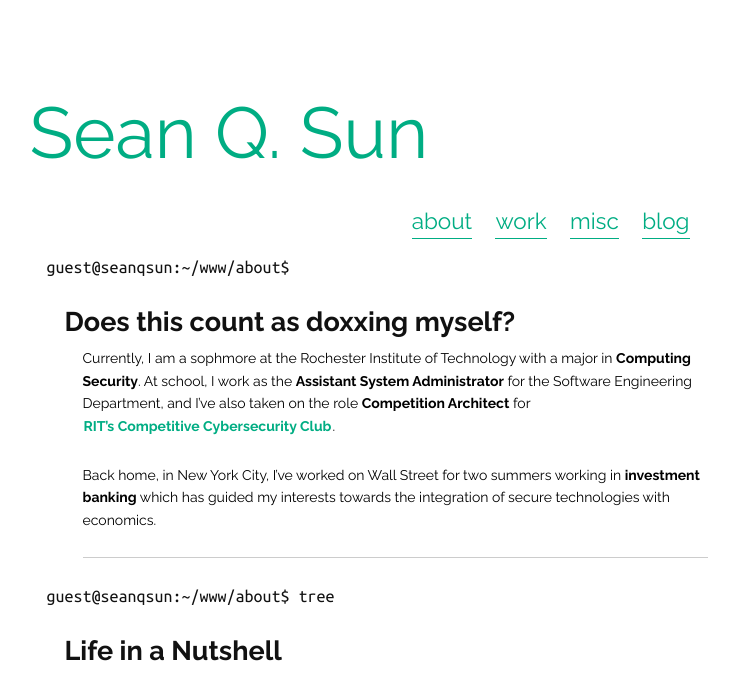
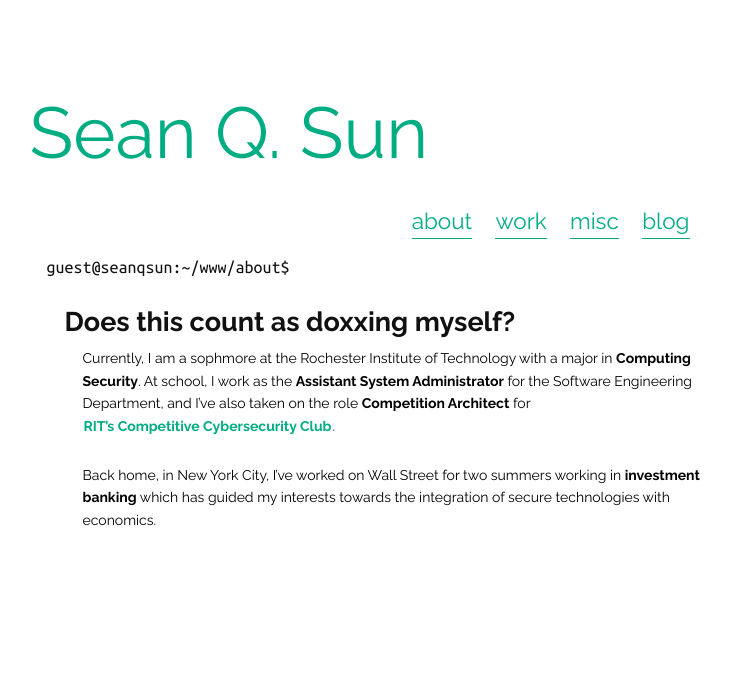
Before and after one commit to Sean-Q-Sun/Sean-Q-Sun.github.io, a Jekyll site: the page built from about.md, in a window 1280 px wide. Shown: the top 700 px of the page, without its empty margins (245-975 px from the left). Built offline with Jekyll 4.4.1, drawn with Linux system fonts in a browser that asks for light colours.

Commit message:
Update about.md

```diff
--- a/about.md
+++ b/about.md
@@ -12,9 +12,3 @@ Currently, I am a sophmore at the Rochester Institute of Technology with a major
 
 Back home, in New York City, I've worked on Wall Street for two summers working in **investment banking** which has guided my
 interests towards the integration of secure technologies with economics.
-
-<hr>
-
-### guest@seanqsun:~/www/{{page.title}}$ tree
-
-## Life in a Nutshell
```
